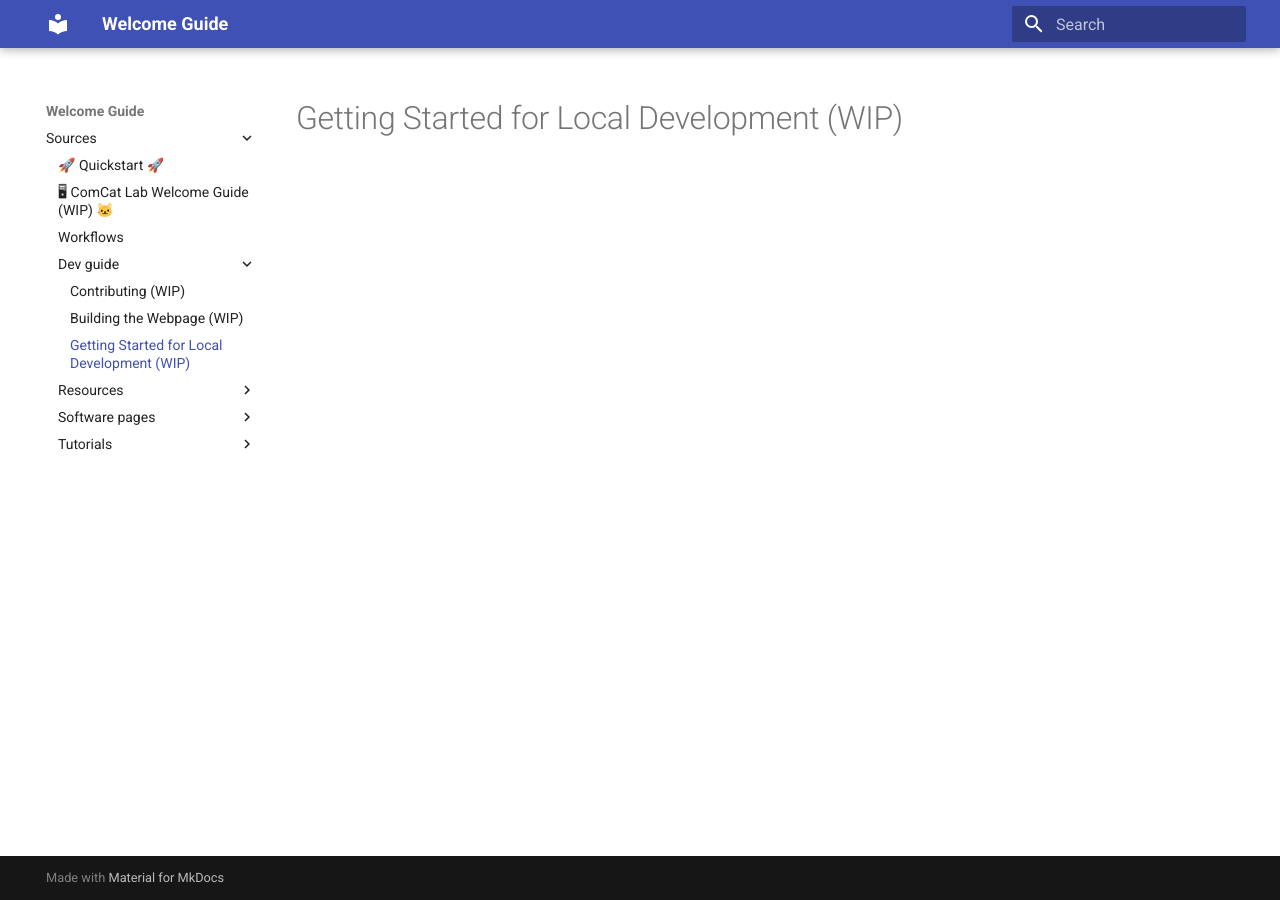
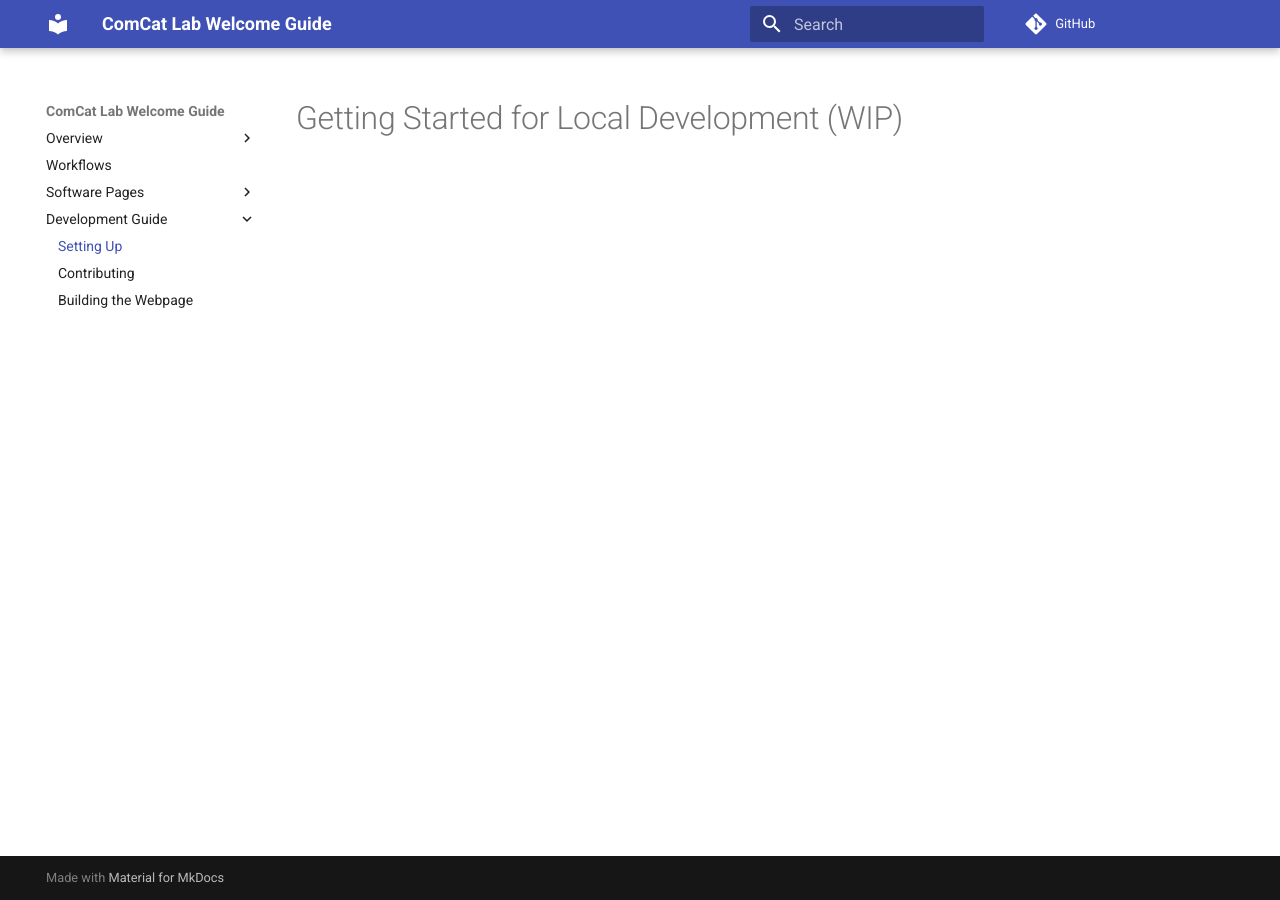
Before and after one commit to ComCatLab/welcome-guide, an MkDocs documentation site: the page built from docs/sources/dev_guide/setup.md, in a window 1280 px wide. Built offline with MkDocs 1.6.1 and Material for MkDocs 9.7.7, drawn with Linux system fonts in a browser that asks for light colours; comment, search, counter and statistics services are not loaded; some of the changed lines change nothing that is shown.

Commit message:
Update mkdocs config
Signed-off-by: Ugochukwu Nwosu <ugn@sfu.ca>

```diff
--- a/mkdocs.yml
+++ b/mkdocs.yml
@@ -1,8 +1,32 @@
-site_name: "Welcome Guide"
+site_name: "ComCat Lab Welcome Guide"
+repo_url: https://github.com/ComCatLab/welcome-guide
+edit_uri: docs/sources
+site_author: "Ugochukwu Nwosu"
 
-theme:
-  name: "material"
+nav:
+  - Overview:
+    - Home: README.md
+    - Quickstart: quickstart.md
+  - Workflows: workflows.md
+  - 'Software Pages':
+    - 'Atomic Simulation Environment': 'software_pages/ase.md'
+    - 'Compute Canada': 'software_pages/compute_canada.md'
+    - 'Pymatgen': 'software_pages/pymatgen.md'
+    - 'Python': 'software_pages/python.md'
+    - 'Slurm Job Manager': 'software_pages/slurm.md'
+    - 'Vienna Ab Initio Simulation Package (VASP)': 'software_pages/vasp.md'
+    - Tutorials: 'tutorials/index.md'
+    - Troubleshooting: 'resources/troubleshooting.md'
+  - 'Development Guide':
+    - 'Setting Up': 'dev_guide/setup.md'
+    - Contributing: 'dev_guide/contributing.md'
+    - 'Building the Webpage': 'dev_guide/docs.md'
+
+theme: material
+
+docs_dir: docs/sources
+
+site_dir: docs/site
 
 plugins:
 - search
-- mkdocstrings
```
